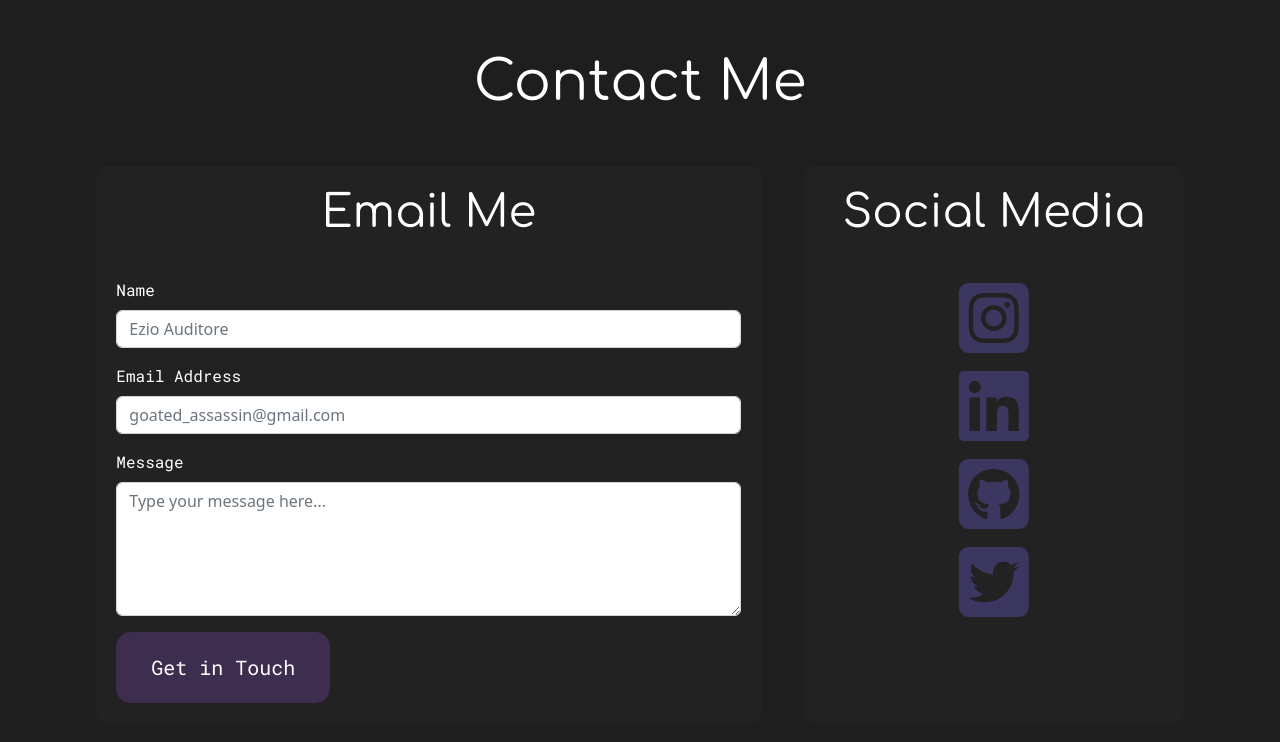
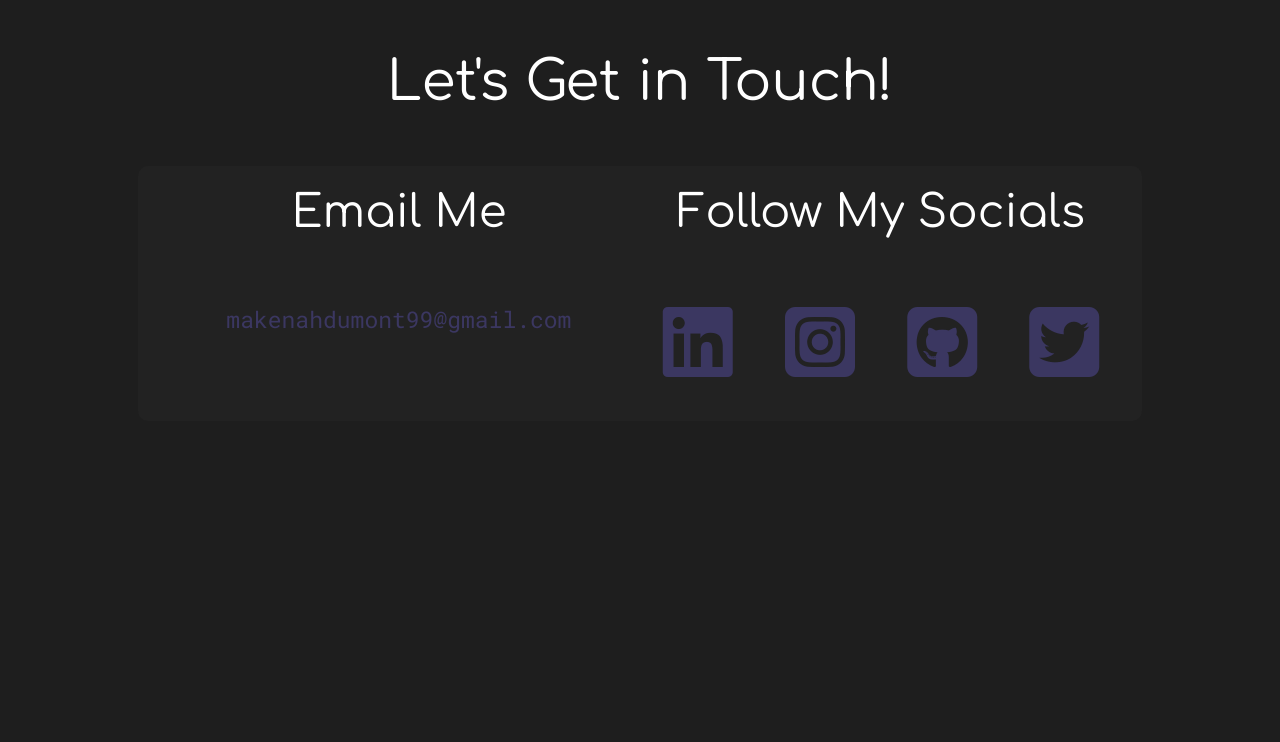
Before and after one commit to KennieKoder/portfolio-project, a plain HTML site: page contact.html in a window 1280 px wide. Drawn offline with nearby package versions, Linux system fonts and the light colour scheme.

Commit message:
revamped contact page

```diff
--- a/contact.html
+++ b/contact.html
@@ -30,61 +30,26 @@
     <title>Front-end Developer - Makenah Dumont</title>
   </head>
   <body>
-    <h1 class="about-headline-text">Contact Me</h1>
+    <h1 class="about-headline-text">Let's Get in Touch!</h1>
 
     <div class="container">
-      <div class="row">
-        <div class="col-7 section-highlight me-3">
+      <div class="row section-highlight">
+        <div class="col pb-5 text-center">
           <h3>Email Me</h3>
-          <div class="mb-3">
-            <label for="name" class="form-label">Name</label>
-            <input
-              type="text"
-              class="form-control"
-              id="name"
-              placeholder="Ezio Auditore"
-            />
-          </div>
-          <div class="mb-3">
-            <label for="email" class="form-label">Email Address</label>
-            <input
-              type="email"
-              class="form-control"
-              id="email"
-              placeholder="goated_assassin@gmail.com"
-            />
-          </div>
-          <div class="mb-3">
-            <label for="message" class="form-label">Message</label>
-            <textarea
-              class="form-control"
-              id="message"
-              rows="5"
-              placeholder="Type your message here..."
-            ></textarea>
-          </div>
-          <button class=""><a href="#"> Get in Touch</a></button>
+          <br />
+          <p>
+            <a href="mailto:makenahdumont99@gmail.com" class="email-link"
+              >makenahdumont99@gmail.com</a
+            >
+          </p>
         </div>
-        <div class="col-4 section-highlight text-center">
-          <h3>Social Media</h3>
-          <div class="mt-2">
-            <i class="fa-brands fa-square-instagram fa-5x icons"></i>
-          </div>
-          <div class="mt-2">
-            <a href="#">
-              <i class="fa-brands fa-linkedin fa-5x icons"></i>
-            </a>
-          </div>
-          <div class="mt-2">
-            <a href="">
-              <i class="fa-brands fa-square-github fa-5x icons"></i>
-            </a>
-          </div>
-          <div class="mt-2">
-            <a href="#">
-              <i class="fa-brands fa-square-twitter fa-5x icons"></i>
-            </a>
-          </div>
+        <div class="col text-center">
+          <h3>Follow My Socials</h3>
+          <br />
+          <i class="fa-brands fa-linkedin fa-5x me-5 icons"></i>
+          <i class="fa-brands fa-square-instagram fa-5x me-5 icons"></i>
+          <i class="fa-brands fa-square-github fa-5x me-5 icons"></i>
+          <i class="fa-brands fa-square-twitter fa-5x icons"></i>
         </div>
       </div>
     </div>
--- a/src/styles.css
+++ b/src/styles.css
@@ -105,9 +105,17 @@ a:hover {
 }
 
 .icons:hover {
-    color: var(--main-color)
+    color: var(--main-color);
 }
 
+.email-link {
+    color: var(--hover-color);
+    transition: all 200ms ease-in-out;
+}
+
+.email-link:hover {
+    color: var(--main-color);
+}
 .paragraphs {
     margin: 0 auto;
     padding: 40px 10%;
```
